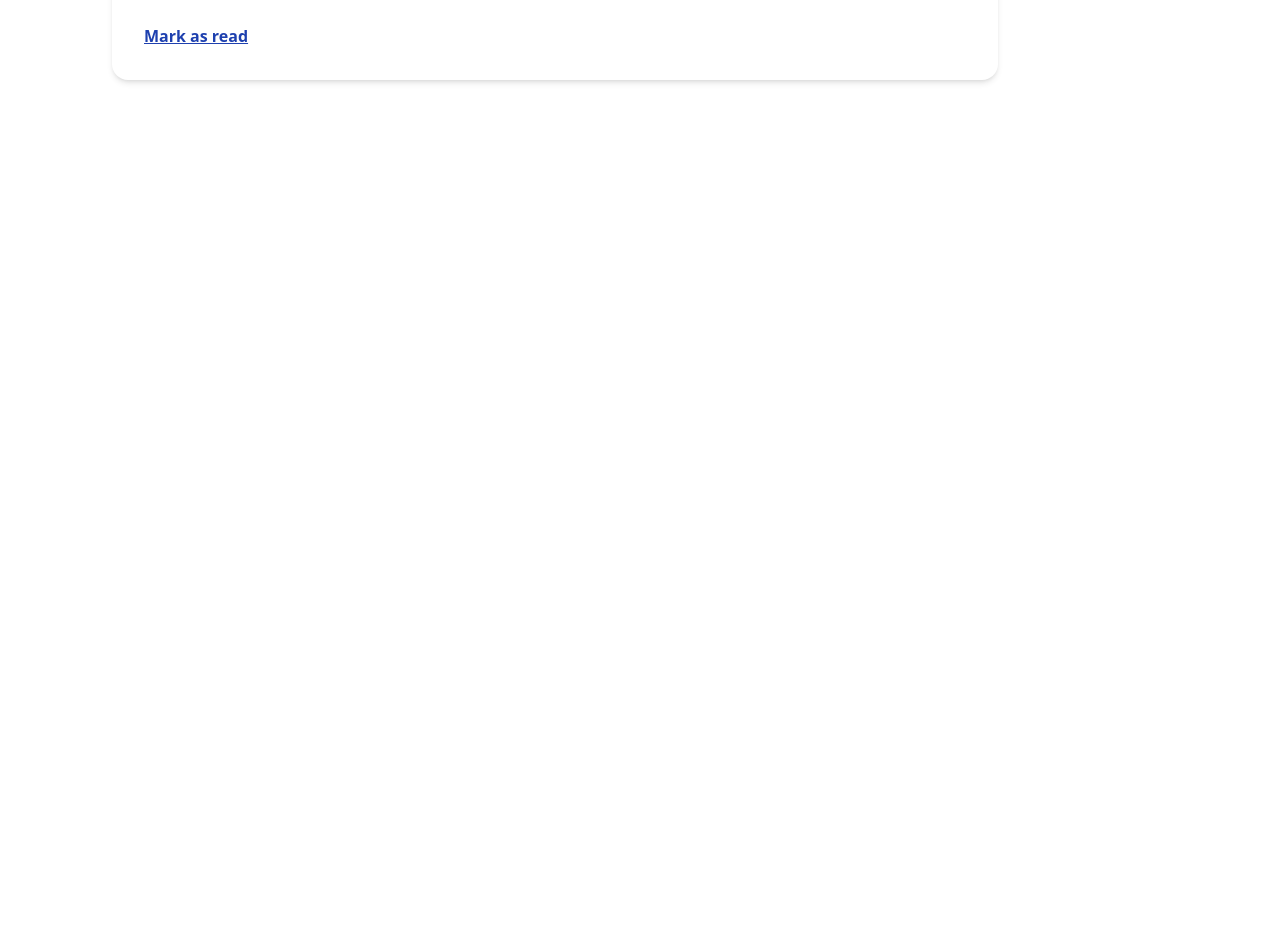
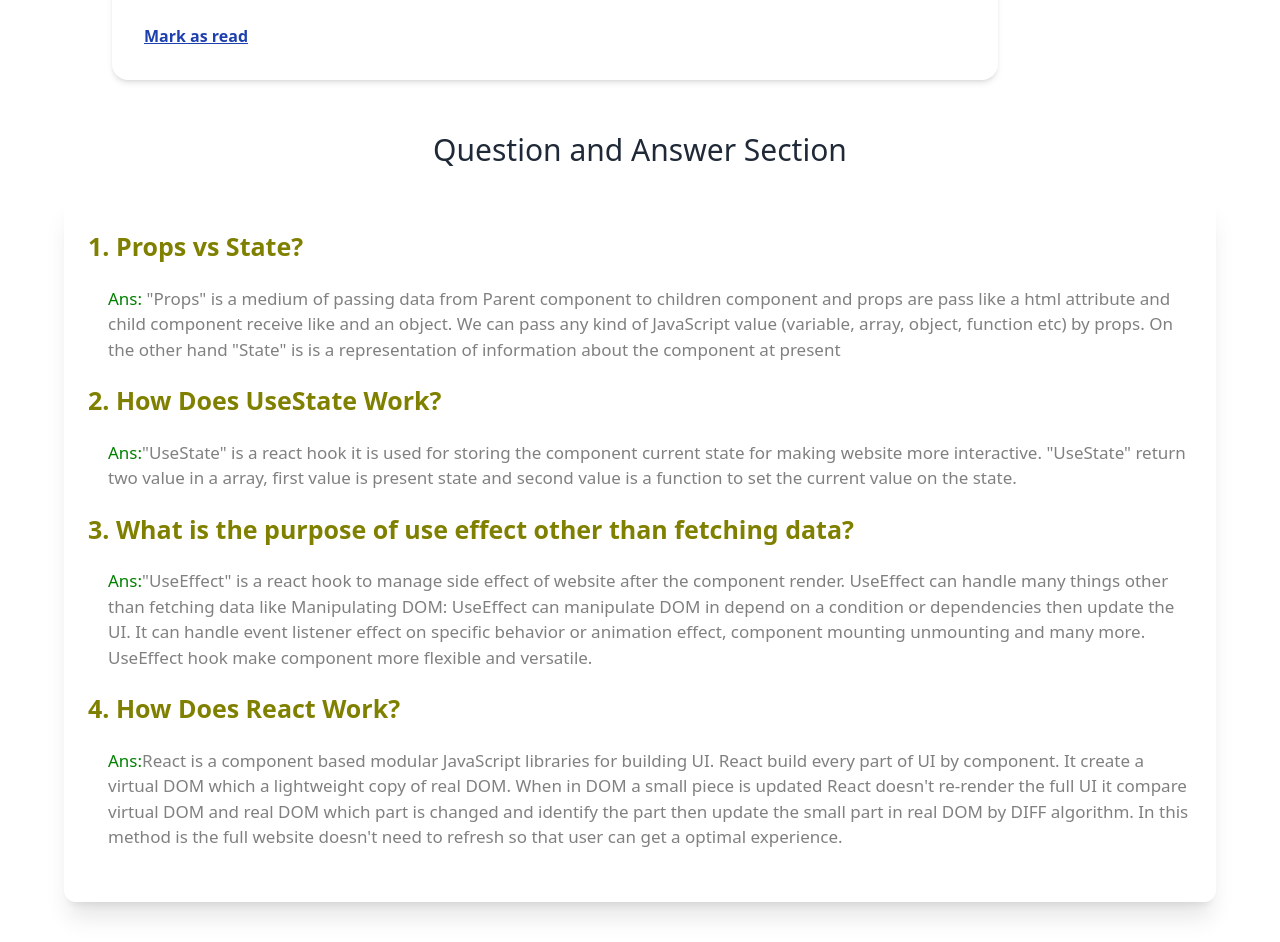
Before and after one commit to parthoroy77/Blogosphere, a React (Vite) app: page / in a window 1280 px wide. Shown: the part 4061-5003 px from the top of the page. Before the commit the page ends 4183 px from the top, so only its background shows below. Built offline with nearby package versions, Linux system fonts and the light colour scheme.

Commit message:
question and answer added

```diff
--- a/src/App.jsx
+++ b/src/App.jsx
@@ -6,6 +6,7 @@ import Header from './components/Header/Header'
 import Main from './components/Main/Main'
 import { ToastContainer, toast } from 'react-toastify';
 import 'react-toastify/dist/ReactToastify.css';
+import Question from './Question/Question'
 
 function App() {
   const [count, setCount] = useState(0)
@@ -14,6 +15,7 @@ function App() {
     <div className="App">
       <Header></Header>
       <Main></Main>
+      <Question></Question>
       <ToastContainer></ToastContainer>
     </div>
   )
--- /dev/null
+++ b/src/Question/Question.css
@@ -0,0 +1,17 @@
+
+.question-container{
+    width: 90%;
+}
+.question-container h3{
+    font-size: 25px;
+    font-weight: bold;
+    color: olive;
+    margin-bottom: 20px;
+}
+.question-container p{
+    margin-left: 20px;
+    font-size: 17px;
+    color: gray;
+    font-weight: 500;
+    margin-bottom: 20px;
+}
--- /dev/null
+++ b/src/Question/Question.jsx
@@ -0,0 +1,29 @@
+import React from 'react';
+import './Question.css'
+const Question = () => {
+    return (
+        <div className='my-10'>
+            <h3 className='text-center text-3xl'>Question and Answer Section</h3>
+            <div className='flex justify-center my-7'>
+                <div className='question-container px-6 py-8 rounded-xl card shadow-xl shadow-2xl rounded-xl'>
+                    <h3>1. Props vs State?</h3>
+                    <p><span style={{color: 'green'}}>Ans:</span> "Props" is a medium of passing data from Parent component to children component and props are pass like a html attribute and child component receive like and an object. We can pass any kind of JavaScript value (variable, array, object, function etc) by props. On the other hand "State" is is a representation of information about the component at present</p>
+                    <h3>2. How Does UseState Work?</h3>
+                    <p><span style={{ color: 'green' }}>Ans:</span>
+                         "UseState" is a react hook it is used for storing the component current state for making website more interactive. "UseState" return two value in a array, first value is present state and second value is a function to set the current value on the state.
+                    </p>
+                    <h3>3. What is the purpose of use effect other than fetching data?</h3>
+                    <p><span style={{ color: 'green' }}>Ans:</span>
+                        "UseEffect" is a react hook to manage side effect of website after the component render. UseEffect can handle many things other than fetching data like Manipulating DOM: UseEffect can manipulate DOM in depend on a condition or dependencies then update the UI. It can handle event listener effect on specific behavior or animation effect, component mounting unmounting and many more. UseEffect hook make component more flexible and versatile.
+                    </p>
+                    <h3>4. How Does React Work?</h3>
+                    <p><span style={{ color: 'green' }}>Ans:</span>
+                        React is a component based modular JavaScript libraries for building UI. React build every part of UI by component. It create a virtual DOM which a lightweight copy of real DOM. When in DOM a small piece is updated React doesn't re-render the full UI it compare virtual DOM and real DOM which part is changed and identify the part then update the small part in real DOM by DIFF algorithm. In this method is the full website doesn't need to refresh so that user can get a optimal experience.
+                    </p>
+                </div>
+            </div>
+        </div>
+    );
+};
+
+export default Question;
--- a/src/components/BookmarkItem/BookmarkItem.jsx
+++ b/src/components/BookmarkItem/BookmarkItem.jsx
@@ -5,7 +5,7 @@ const BookmarkItem = ({blog}) => {
         <div className='mt-4'>
             <div className="card w-full bg-base-100 shadow-md">
                 <div className="card-body p-4">
-                    <h3 className='text-xl font-semibold'>{blog.blog_title}</h3>
+                    <h3 className='text-md font-semibold'>{blog.blog_title}</h3>
                 </div>
             </div>
         </div>
```
